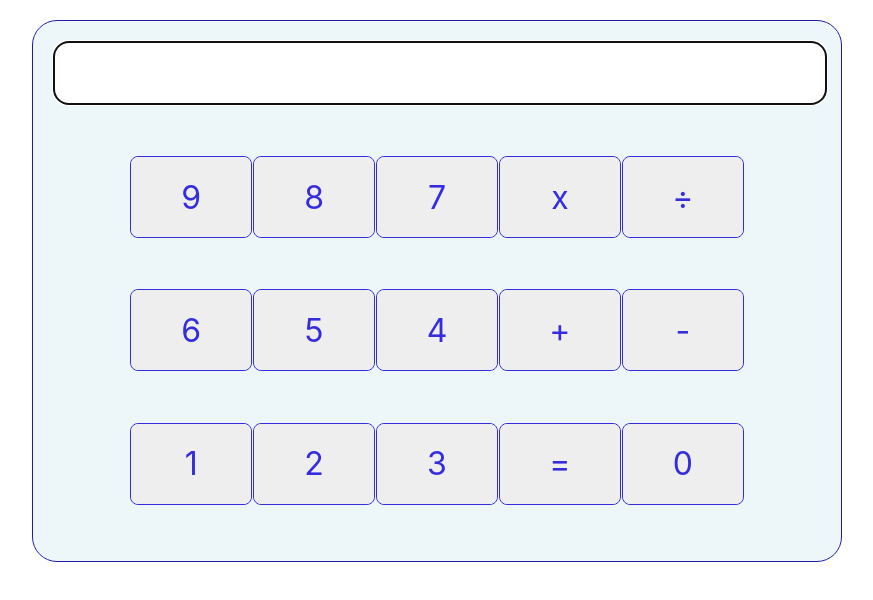
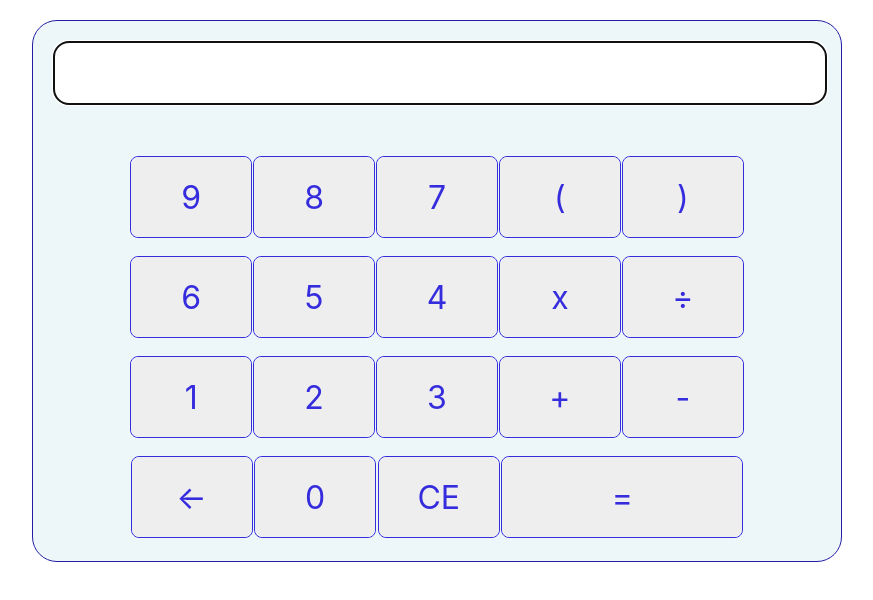
Before and after one commit to Alex-CL/innocv-react-calculator, a React (Create React App) app: page / in a window 1280 px wide. Shown: the top 600 px of the page, without its empty margins (203-1076 px from the left). Built offline with nearby package versions, Linux system fonts and the light colour scheme.

Commit message:
Buttons to clear

```diff
--- a/src/components/Button.jsx
+++ b/src/components/Button.jsx
@@ -10,7 +10,7 @@ export const Button = (props) => {
 		border: `1px solid ${color}`,
 		borderRadius: '8px',
 		height: '80px',
-		minWidth: '120px',
+		minWidth: `${(props.size || 1) * 120}px`,
 		marginTop: '15px',
 		fontSize: '2rem',
 	}
--- a/src/features/Calculator.jsx
+++ b/src/features/Calculator.jsx
@@ -16,11 +16,9 @@ export const Calculator = () => {
 		}, {
 			value: 7
 		}, {
-			value: 'x',
-			realValue: '*',
+			value: '('
 		}, {
-			value: '÷',
-			realValue: '/',
+			value: ')',
 		}, {
 			value: 6
 		}, {
@@ -28,9 +26,11 @@ export const Calculator = () => {
 		}, {
 			value: 4
 		}, {
-			value: '+'
+			value: 'x',
+			realValue: '*',
 		}, {
-			value: '-'
+			value: '÷',
+			realValue: '/',
 		}, {
 			value: 1
 		}, {
@@ -38,10 +38,21 @@ export const Calculator = () => {
 		}, {
 			value: 3
 		}, {
-			value: '=',
-			triggerEvent: calculate,
+			value: '+'
+		}, {
+			value: '-'
+		}, {
+			value: '←',
+			triggerEvent: removeLastElement,
 		}, {
 			value: 0
+		}, {
+			value: 'CE',
+			triggerEvent: clear,
+		}, {
+			value: '=',
+			size: 2,
+			triggerEvent: calculate,
 		}
 	]
 
@@ -57,6 +68,14 @@ export const Calculator = () => {
 			setErrorMessage('Expression is not valid')
 			return
 		}
+	}
+
+	function removeLastElement() {
+		setExpression(expression.slice(0, expression.length - 1))
+	}
+
+	function clear() {
+		setExpression('')
 	}
 
 	const handleExpression = (e) => {
```
